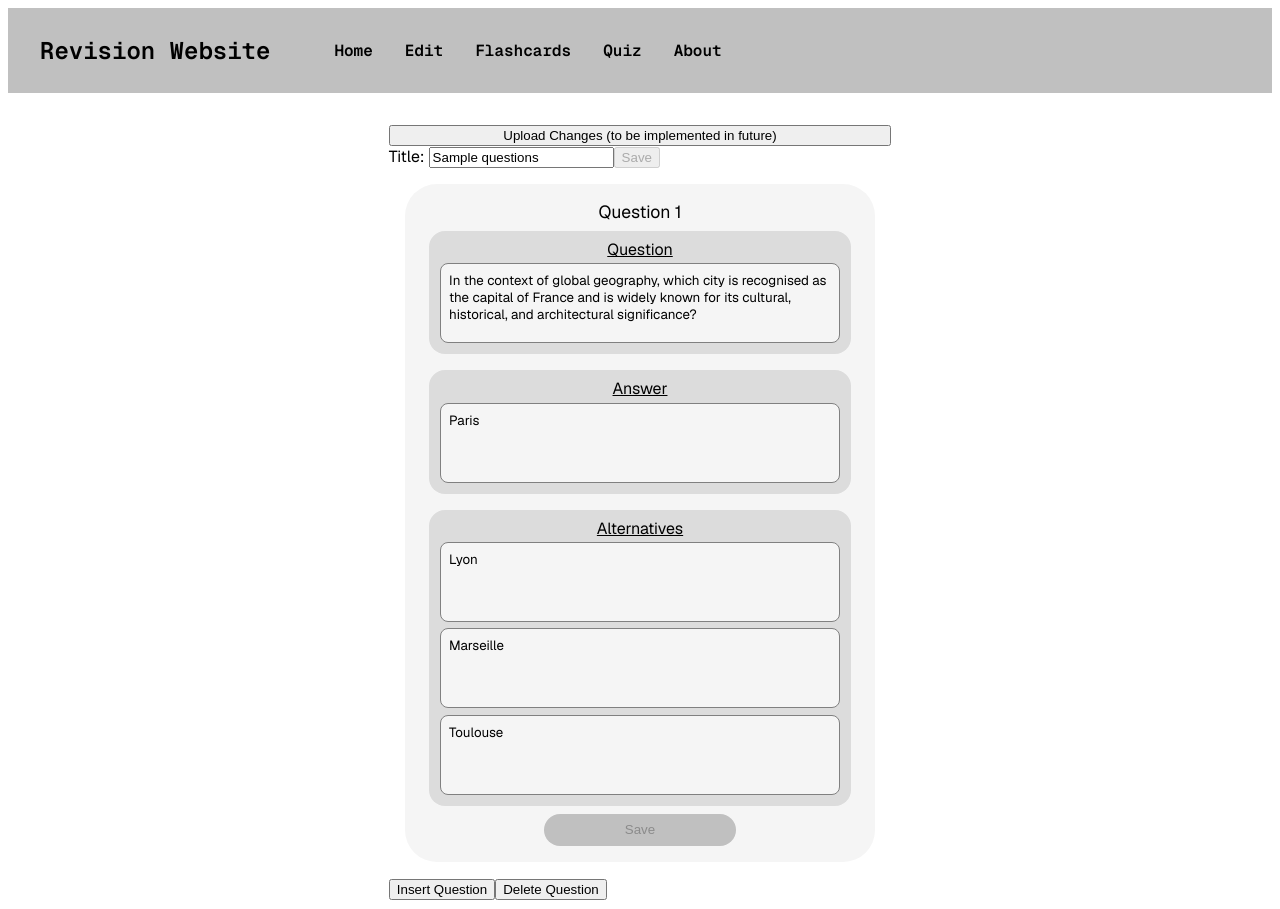
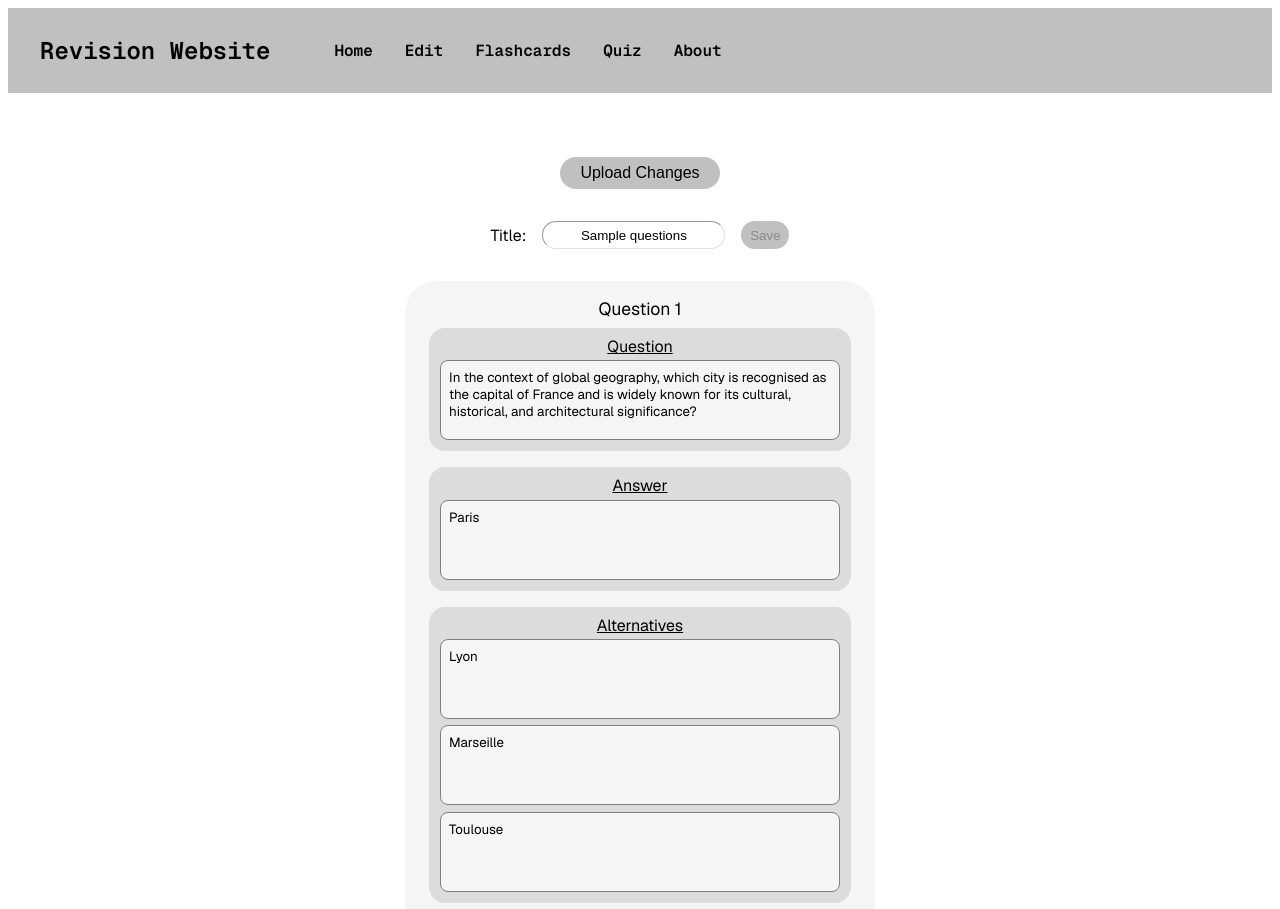
Before and after one commit to Louisg0709/revision-site, a Next.js app: page /edit in a window 1280 px wide. Shown: the top 909 px of the page. Built offline with nearby package versions, Linux system fonts and the light colour scheme.

Commit message:
Styled edit set component

```diff
--- a/src/components/edit/editset.module.css
+++ b/src/components/edit/editset.module.css
@@ -2,4 +2,88 @@
     display: flex;
     flex-direction: column;
     padding: 2rem;
+
+    align-items: center;
+
 }
+
+.upload_button{
+    width: 10rem;
+    height: 2rem;
+    margin: 2rem;
+
+    font-size: 1rem;
+
+    border-width: 1px;
+    border-color: transparent;
+    border-radius: 1rem;
+
+    background-color: silver;
+
+}
+.upload_button:hover{
+    background-color: gainsboro;
+    border-color: black;
+}
+
+.title_form{
+    display: flex;
+    flex-direction: row;
+    align-items: center;
+    margin-bottom: 1rem;
+}
+.title_form label{
+    margin-right: 1rem;
+}
+
+.title_text{
+    border-color: #dddd;
+    border-radius: 1rem;
+    border-width: 1px;
+    height: 1.5rem;
+    text-align: center;
+}
+
+.title_save{
+    border-radius: 1rem;
+    height: 1.7rem;
+    width: 3rem;
+    margin-left: 1rem;
+
+    background-color: silver;
+    border-color: transparent;
+    border-width: 1px;
+}
+.title_save:hover{
+    background-color: gainsboro;
+    border-color: black;
+}
+
+.insert_delete{
+    display: flex;
+    flex-direction: row;
+
+    justify-content: center;
+
+    margin: 1rem;
+    padding: 1rem;
+}
+
+.insert_delete button{
+    margin-left: 1rem;
+    margin-right: 1rem;
+
+    background-color: silver;
+
+    border-radius: 1rem;
+    border-color: transparent;
+    border-width: 1px;
+
+    height: 2rem;
+    width: 8rem;
+}
+
+.insert_delete button:hover{
+    background-color: gainsboro;
+    border-color: black;
+}
--- a/src/components/edit/editset.tsx
+++ b/src/components/edit/editset.tsx
@@ -34,7 +34,7 @@ export function EditSet(){
                 })
                 setData.setQuestions(newQuestions);
             }}/>
-            <div>
+            <div className={styles.insert_delete}>
                 <button onClick={()=>{
                     const newQuestions = [
                         ...setData.questions.slice(0, index+1),
@@ -52,6 +52,10 @@ export function EditSet(){
             </div>
         </div>
     )});
+
+    function upload(){
+        alert("This feature is a work in progress.")
+    }
 
     const [titleChanged, setTitleChanged] = useState(false)
     function submitTitle(e: React.FormEvent<HTMLFormElement>){
@@ -73,11 +77,11 @@ export function EditSet(){
 
     return(
         <div className={styles.container}>
-            <button>Upload Changes (to be implemented in future)</button>
-            <form onSubmit={submitTitle} onChange={onTitleFormChange}>
+            <button onClick={upload} className={styles.upload_button}>Upload Changes</button>
+            <form onSubmit={submitTitle} onChange={onTitleFormChange} className={styles.title_form}>
                 <label>Title: </label>
-                <input name="title" type="text" defaultValue={setData.title}/>
-                <input type="submit" value="Save" disabled={!titleChanged}/>
+                <input className={styles.title_text} name="title" type="text" defaultValue={setData.title}/>
+                <input className={styles.title_save} type="submit" value="Save" disabled={!titleChanged}/>
             </form>
             {questions}
         </div>
```
